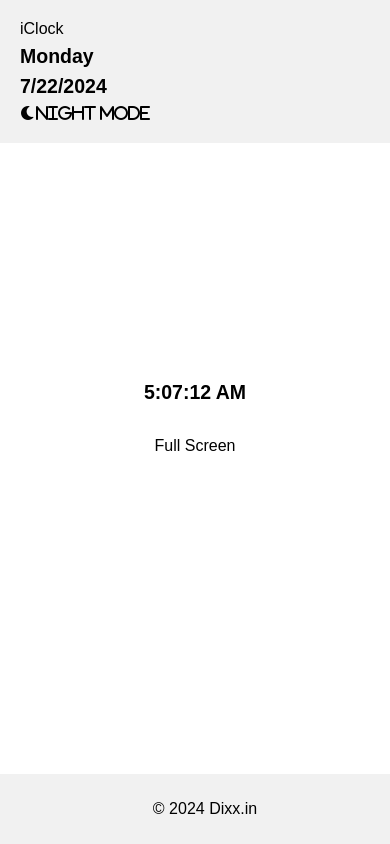
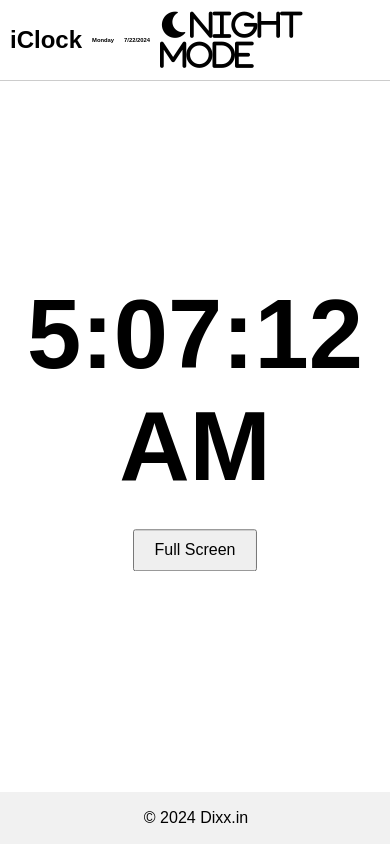
Before and after one commit to dhiraj7kr/DigitalClock, a plain HTML site: page index.html in a window 390 px wide. Drawn offline with Linux system fonts and the light colour scheme.

Commit message:
Update styles.css

```diff
--- a/styles.css
+++ b/styles.css
@@ -13,48 +13,56 @@ body {
 body.dark-mode {
   background-color: #000000;
   color: white;
-   /*background-image: url('./Assets/candel\ black.jpg'); /*Add your night mode background image here */
 }
 
 body.light-mode {
   background-color: white;
   color: black;
-   /*background-image: url('./Assets/sunflower.jpg'); Add your day mode background image here */
 }
 
 header {
-  padding: 20px;
+  padding: 10px 20px;
+  position: fixed;
+  top: 0;
+  left: 0;
+  right: 0;
+  z-index: 1000;
+  display: flex;
+  align-items: center;
+  justify-content: space-between;
+  background: transparent; /* Make background transparent */
+  border-bottom: 1px solid #ccc; /* Optional: add a border if needed */
 }
 
 header.dark-mode {
-  background-color: #000000;
+  background-color: rgba(0, 0, 0, 0.8); /* Slightly visible background in dark mode */
 }
 
 header.light-mode {
-  background-color: #f1f1f1;
+  background-color: rgba(255, 255, 255, 0.8); /* Slightly visible background in light mode */
 }
 
-nav {
-  display: flex;
-  justify-content: space-between;
-  align-items: center;
+.logo {
+  font-size: 24px; /* Adjust size as needed */
+  font-weight: bold;
+  color: inherit;
 }
 
-.nav-buttons {
-  list-style: none;
-  margin: 0;
-  padding: 0;
+.day-date-container {
   display: flex;
-  gap: 20px; /* Space between buttons */
+  align-items: center;
+  gap: 10px; /* Space between day and date */
 }
 
-a, button {
-  text-decoration: none;
+.day-date-container h1 {
+  margin: 0; /* Remove default margin */
+  font-size: 1.5vw; /* Adjust font size for mobile */
+}
+
+.mode-toggle-icon {
+  font-size: 30px;
+  cursor: pointer;
   color: inherit;
-  background: none;
-  border: none;
-  cursor: pointer;
-  font-size: 16px;
 }
 
 main {
@@ -73,8 +81,8 @@ main {
   transform: translate(-50%, -50%);
 }
 
-#day, #date, #time {
-  font-size: 5vw;
+#time {
+  font-size: 20vw; /* Increased font size for time */
   margin: 2% 0;
 }
 
@@ -87,10 +95,11 @@ main {
 
 footer {
   text-align: center;
-  padding: 10px;
+  padding: 1px;
   width: 100%;
   position: fixed;
   bottom: 0;
+  z-index: 999; /* Ensure footer is visible */
 }
 
 footer.dark-mode {
@@ -102,3 +111,37 @@ footer.light-mode {
   background-color: #f1f1f1;
   color: black;
 }
+
+/* Responsive design */
+@media only screen and (max-width: 768px) {
+  header {
+    padding: 10px; /* Adjust padding as needed */
+    flex-direction: row; /* Ensure horizontal alignment */
+    flex-wrap: nowrap; /* Prevent wrapping */
+    position: fixed;
+    top: 0;
+    left: 0;
+    width: 100%;
+  }
+
+  .day-date-container {
+    font-size: 4vw; /* Larger font size for mobile */
+    margin-left: 10px; /* Space between day/date and logo */
+    margin-right: 10px; /* Space between day/date and mode toggle icon */
+  }
+
+  #time {
+    font-size: 25vw; /* Adjust as needed to fit the screen */
+  }
+
+  /* Ensure full-screen mode on mobile */
+  body.fullscreen #time {
+    font-size: 30vw; /* Larger font size in full-screen mode */
+  }
+}
+
+@media only screen and (min-width: 769px) {
+  #time {
+    font-size: 15vw; /* Adjust as needed to fit the screen */
+  }
+}
```
